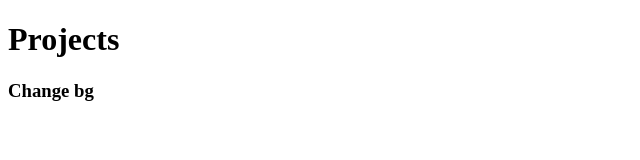
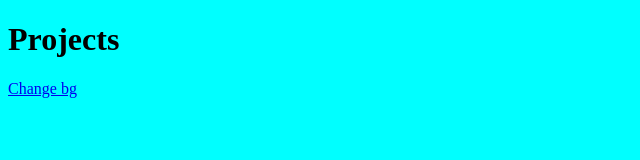
Before and after one commit to gmarconleal/estudoJS, a plain HTML site: page index.html in a window 1280 px wide. Shown: the whole page, without its empty margins (0-640 px from the left). Drawn offline with Linux system fonts and the light colour scheme.

Commit message:
Add cor de fundo :)

```diff
--- a/index.html
+++ b/index.html
@@ -7,6 +7,12 @@
 </head>
 <body>
     <h1>Projects</h1>
-    <h3 link="changeBg.html">Change bg</h3>
+    <a href="changeBg.html">Change bg</a>
+
 </body>
 </html>
+<style>
+    body{
+        background-color: aqua;
+    }
+</style>
```
